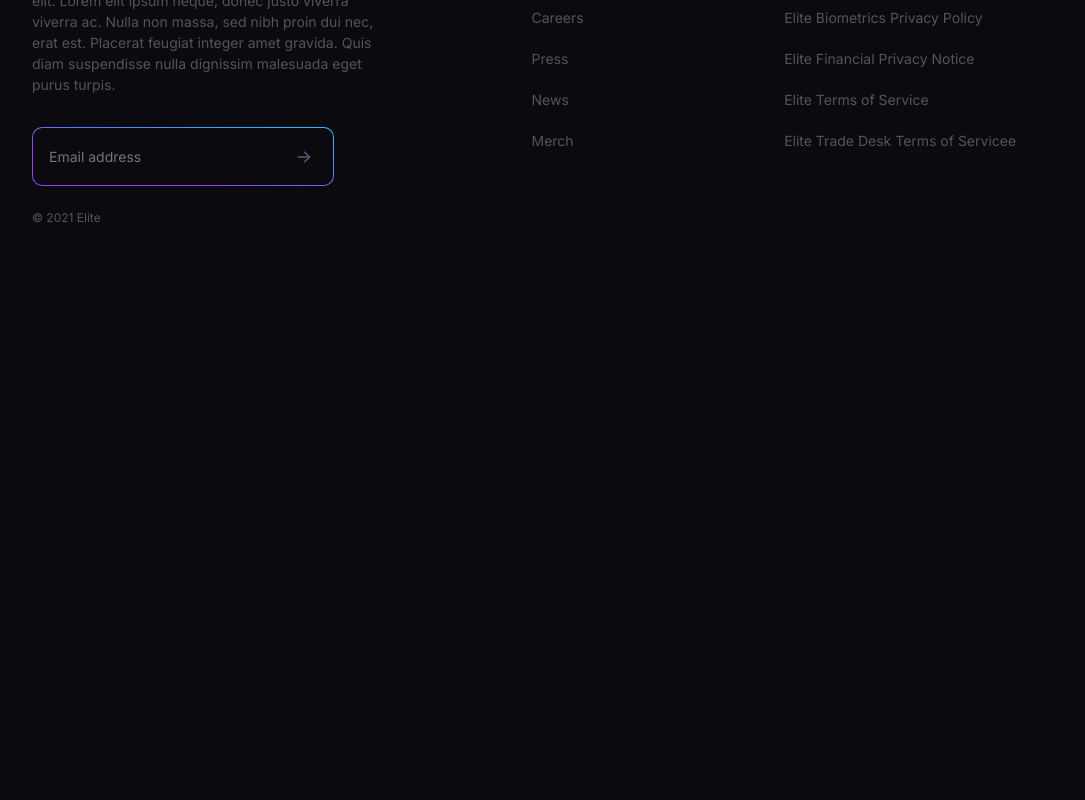
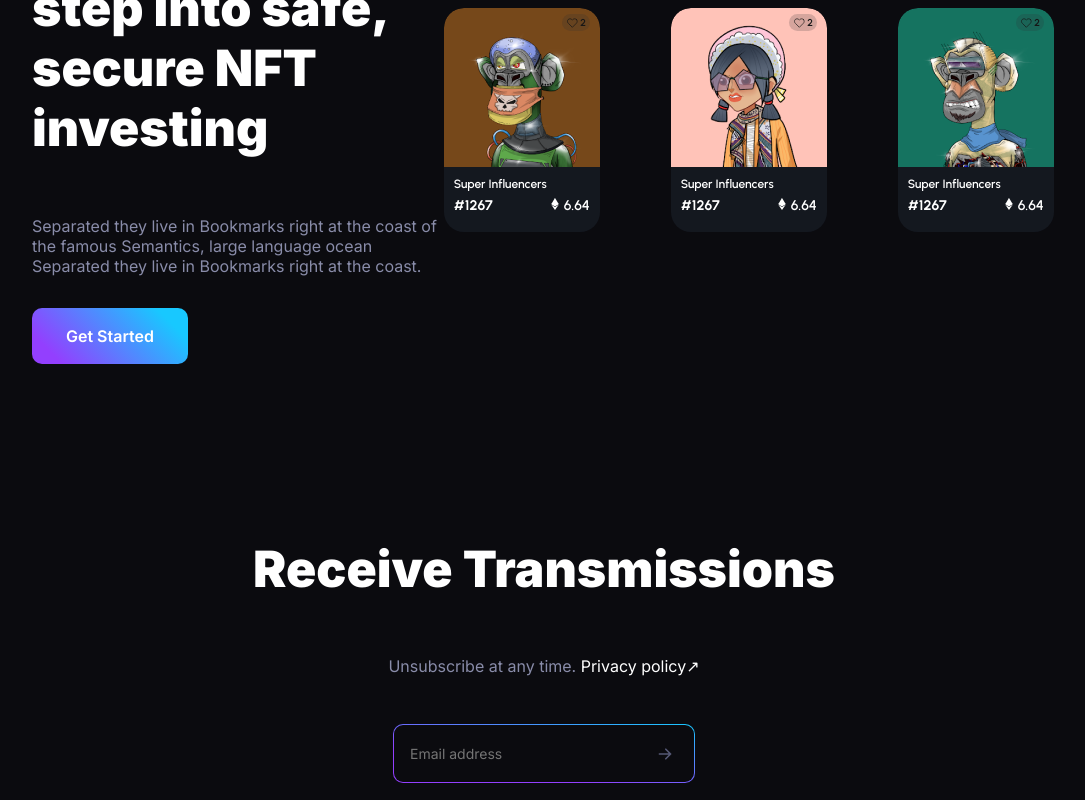
Before and after one commit to joao3g/NFT-Website, a React (Vite) app: page / in a window 1280 px wide. Shown: the part 2880-3680 px from the top of the page, without its empty margins (96-1181 px from the left). Before the commit the page ends 3205 px from the top, so only its background shows below. Built offline with nearby package versions, Linux system fonts and the light colour scheme.

Commit message:
First Step and Receive Transmissions Sections up

```diff
--- a/src/App.tsx
+++ b/src/App.tsx
@@ -4,6 +4,8 @@ import { InvestSection } from './components/InvestSection'
 import { Navbar } from './components/Navbar'
 import { SupportSection } from './components/SupportSection'
 import { Footer } from './components/Footer'
+import { ReceiveTransmissionSection } from './components/ReceiveTransmissionSection'
+import { FirstStepSection } from './components/FirstStepSection'
 
 function App() {
 
@@ -14,6 +16,8 @@ function App() {
       <CardSection />
       <InvestSection />
       <SupportSection />
+      <FirstStepSection />
+      <ReceiveTransmissionSection />
       <Footer />
     </div>
   )
--- /dev/null
+++ b/src/components/FirstStepSection.tsx
@@ -0,0 +1,117 @@
+import React from "react"
+import styled, { keyframes } from "styled-components"
+import { Card } from "./NFTCard"
+
+import Avatar1 from "../assets/nft3.png"
+import Avatar2 from "../assets/nft5.png"
+import Avatar3 from "../assets/nft6.png"
+
+import { Button } from "./Button"
+
+const Section = styled.section`
+    height: 70vh;
+    width: 100%;
+
+    display: flex;
+    flex-direction: row;
+
+    justify-content: center;
+    align-items: center;
+`
+
+const MainContainer = styled.div`
+    width: 80%;
+
+    display: flex;
+    flex-direction: row;
+
+    justify-content: center;
+    align-items: center;
+`
+
+const DescribeContainer = styled.div`
+    flex: 2;
+
+    display: flex;
+    flex-direction: column;
+
+    justify-content: center;
+
+    color: #FFF;
+
+    font-family: 'Inter', sans-serif;
+
+    h1{
+        font-style: normal;
+        font-weight: 900;
+        font-size: 50px;
+    }
+
+    p{
+        color: #898CA9;
+
+        font-style: normal;
+        font-weight: 400;
+        font-size: 16px;
+
+        margin-bottom: 32px;
+    }
+`
+
+const CardsContainer = styled.div`
+    flex: 3;
+    display: grid;
+
+    grid-template-columns: auto auto;
+    grid-auto-flow: column;
+
+    justify-content: center;
+    align-content: center;
+
+    column-gap: 71px;
+`
+
+export const FirstStepSection = () => {
+    return(
+        <Section>
+            <MainContainer>
+                <DescribeContainer>
+                    <h1>Take your first step into safe, secure NFT investing</h1>
+
+                    <p>Separated they live in Bookmarks right at the coast of the famous Semantics, large language ocean Separated they live in Bookmarks right at the coast. </p>
+
+                    <Button
+                        size="large"
+                        fillBackground={2}
+                    >
+                        Get Started
+                    </Button>
+                </DescribeContainer>
+
+                <CardsContainer>
+                    <Card
+                        id="1267"
+                        title="Super Influencers"
+                        price={6.64}
+                        likes={2}
+                        backgroundImage={Avatar2}
+                    />
+                    <Card
+                        id="1267"
+                        title="Super Influencers"
+                        price={6.64}
+                        likes={2}
+                        backgroundImage={Avatar1}
+                    />
+                    <Card
+                        id="1267"
+                        title="Super Influencers"
+                        price={6.64}
+                        likes={2}
+                        backgroundImage={Avatar3}
+                    />
+                </CardsContainer>
+            </MainContainer>
+        </Section>
+    )
+}
--- a/src/components/Footer.tsx
+++ b/src/components/Footer.tsx
@@ -199,7 +199,7 @@ export const Footer = () => {
                             Elite Terms of Service
                         </li>
                         <li>
-                            Elite Trade Desk Terms of Servicee
+                            Elite Trade Desk Terms of Service
                         </li>
                     </ul>
                 </PolicyContainer>
--- a/src/components/Input.tsx
+++ b/src/components/Input.tsx
@@ -13,7 +13,14 @@ interface InputProps {
     marginLeft?: number;
 }
 
-const Main = styled.div`
+interface MainProps {
+    marginTop?: number;
+    marginRight?: number;
+    marginBottom?: number;
+    marginLeft?: number;
+}
+
+const Main = styled.div<MainProps>`
     display: flex;
     flex-direction: row;
 
@@ -35,6 +42,11 @@ const Main = styled.div`
 
     background-origin: border-box;
     background-clip: padding-box, border-box;
+
+    margin-top: ${props => props.marginTop ? `${props.marginTop}px` : `0px` };
+    margin-right: ${props => props.marginRight ? `${props.marginRight}px` : `0px` };
+    margin-bottom: ${props => props.marginBottom ? `${props.marginBottom}px` : `0px` };
+    margin-left: ${props => props.marginLeft ? `${props.marginLeft}px` : `0px` };
 `
 
 const InputStyled = styled.input<InputProps>`
@@ -54,11 +66,6 @@ const InputStyled = styled.input<InputProps>`
     font-family: 'Inter', sans-serif;
     font-weight: 400;
     font-size: 14px;
-
-    margin-top: ${props => props.marginTop ? `${props.marginTop}px` : `0px` };
-    margin-right: ${props => props.marginRight ? `${props.marginRight}px` : `0px` };
-    margin-bottom: ${props => props.marginBottom ? `${props.marginBottom}px` : `0px` };
-    margin-left: ${props => props.marginLeft ? `${props.marginLeft}px` : `0px` };
 `
 
 const Icon = styled.div`
@@ -74,16 +81,16 @@ const Icon = styled.div`
 
 export const Input = (props:InputProps) => {
     return(
-        <Main>
+        <Main
+            marginTop={props.marginTop}
+            marginRight={props.marginRight}
+            marginBottom={props.marginBottom}
+            marginLeft={props.marginLeft}
+        >
             <InputStyled
                 type="email"
                 icon={props.icon}
                 placeholder={props.placeholder}
-
-                marginTop={props.marginTop}
-                marginRight={props.marginRight}
-                marginBottom={props.marginBottom}
-                marginLeft={props.marginLeft}
             />
             <Icon>
                 <HiArrowRight />
--- /dev/null
+++ b/src/components/ReceiveTransmissionSection.tsx
@@ -0,0 +1,57 @@
+import React from "react"
+import styled, { keyframes } from "styled-components"
+
+import { Input } from "./Input";
+
+const Section = styled.section`
+    height: 60vh;
+    width: 100%;
+
+    margin: auto;
+
+    display: flex;
+    flex-direction: column;
+
+    justify-content: center;
+    align-items: center;
+
+    h1{
+        color: #fff;
+
+        font-family: 'Inter';
+        font-style: normal;
+        font-weight: 900;
+        font-size: 50px;
+    }
+
+    p{
+        color: #898CA9;
+
+        font-family: 'Inter';
+        font-style: normal;
+        font-weight: 400;
+        font-size: 16px;
+    }
+
+    span{
+        color: #fff;
+
+        cursor: pointer;
+    }
+
+`
+
+export const ReceiveTransmissionSection = () => {
+    return(
+        <Section>
+            <h1>Receive Transmissions</h1>
+            <p>Unsubscribe at any time. <span>Privacy policy↗</span></p>
+            <Input
+                marginTop={32}
+
+                placeholder="Email address"
+                icon="none"
+            />
+        </Section>
+    )
+}
```
Also changed, not shown: src/assets/nft5.png (added), src/assets/nft6.png (added).
